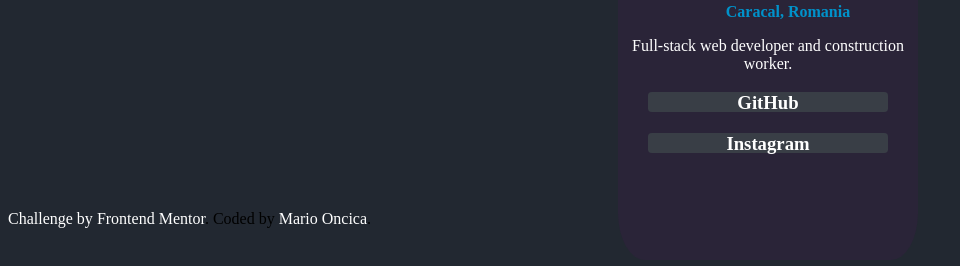
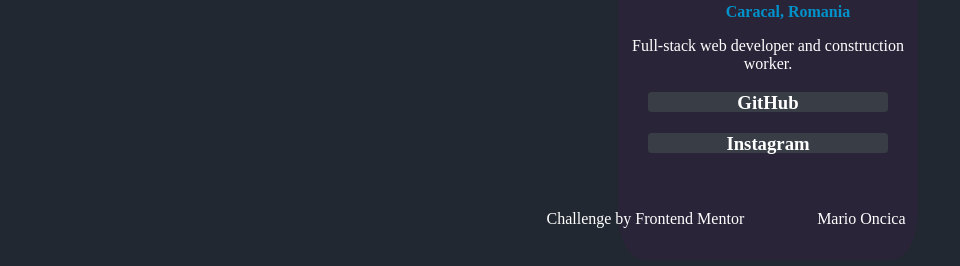
Before and after one commit to YugosoOmori/challangething, a plain HTML site: page index.html in a window 1280 px wide. Shown: the part 318-584 px from the top of the page, without its empty margins (0-960 px from the left). Drawn offline with Linux system fonts and the light colour scheme.

Commit message:
Update index.html

```diff
--- a/index.html
+++ b/index.html
@@ -97,6 +97,9 @@
       border-radius:0.1cm;
       text-decoration: none;
     }
+    footer>div{
+      text-align:center;
+    }
 
   </style>
 </head>
```
